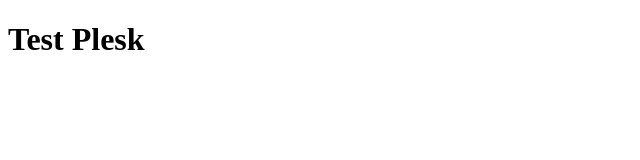
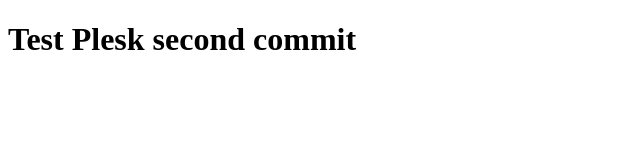
Before and after one commit to MalvesGO/test_plesk, a plain HTML site: page index.html in a window 1280 px wide. Shown: the whole page, without its empty margins (0-640 px from the left). Drawn offline with Linux system fonts and the light colour scheme.

Commit message:
second commit

```diff
--- a/index.html
+++ b/index.html
@@ -7,6 +7,6 @@
     <title>Test Plesk</title>
 </head>
 <body>
-    <h1>Test Plesk</h1>
+    <h1>Test Plesk second commit</h1>
 </body>
 </html>
```
